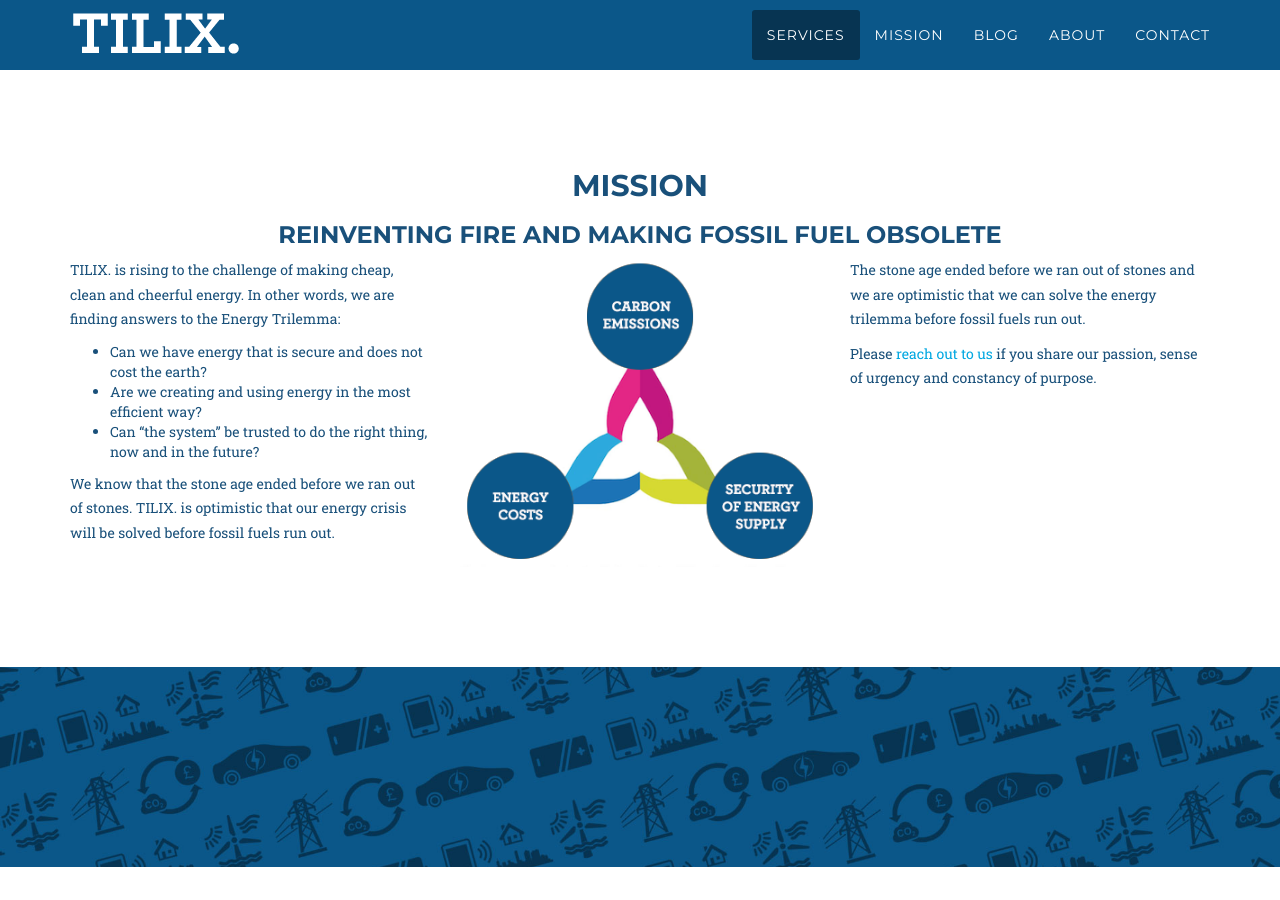
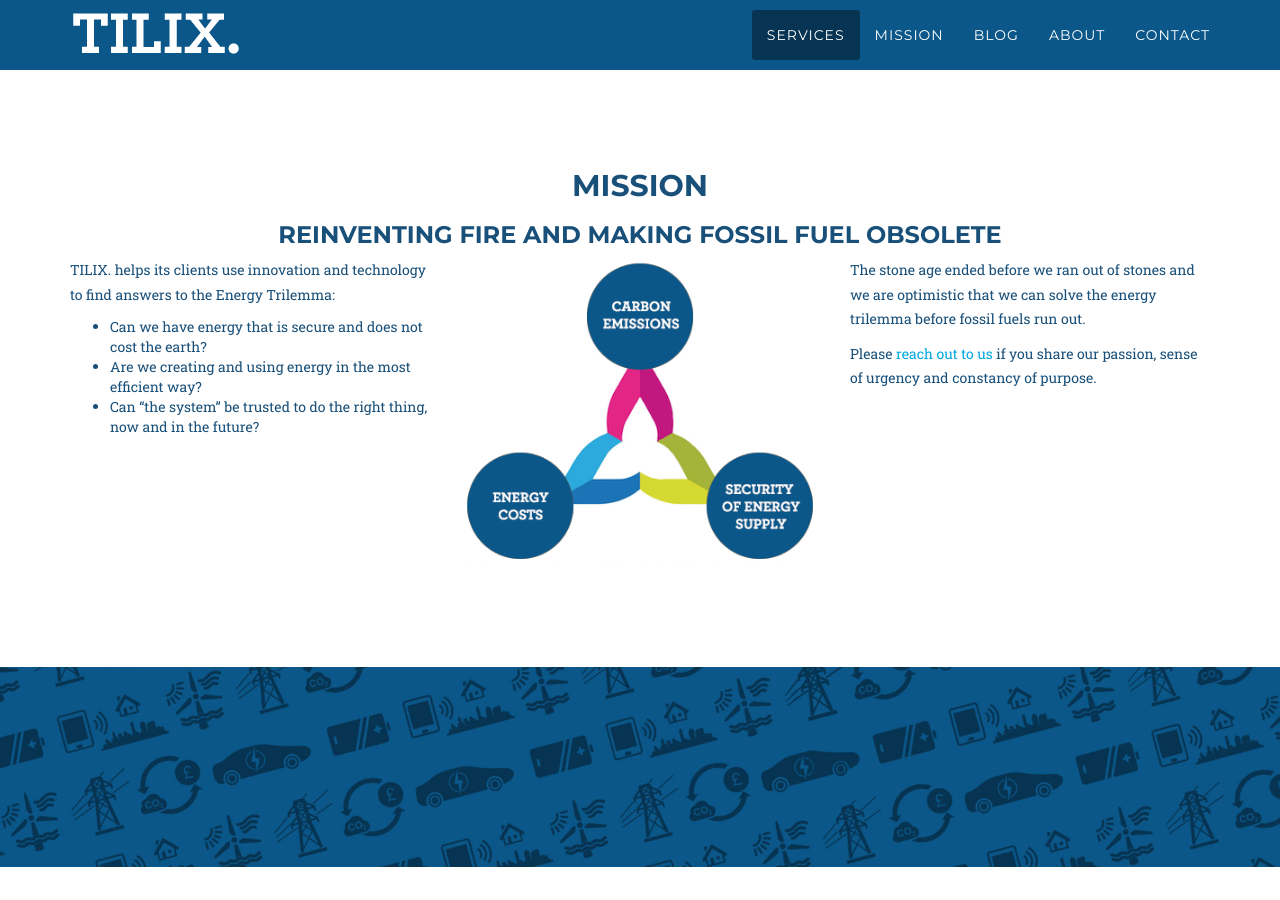
Before and after one commit to milomedia/tilix, a Jekyll site: the page built from index.html, in a window 1280 px wide and 900 px high, scrolled down 1582 px. Built offline with Jekyll 4.4.1, drawn with Linux system fonts in a browser that asks for light colours; nearby versions of some CDN libraries; some web fonts are replaced.

Commit message:
Update mission-left.md

```diff
--- a/_includes/mission-left.md
+++ b/_includes/mission-left.md
@@ -1,7 +1,5 @@
-TILIX. is rising to the challenge of making cheap, clean and cheerful energy. In other words, we are finding answers to the Energy Trilemma:
+TILIX. helps its clients use innovation and technology to find answers to the Energy Trilemma:
 
 * Can we have energy that is secure and does not cost the earth?
 * Are we creating and using energy in the most efficient way?
 * Can "the system" be trusted to do the right thing, now and in the future?
-
-We know that the stone age ended before we ran out of stones. TILIX. is optimistic that our energy crisis will be solved before fossil fuels run out.
```
